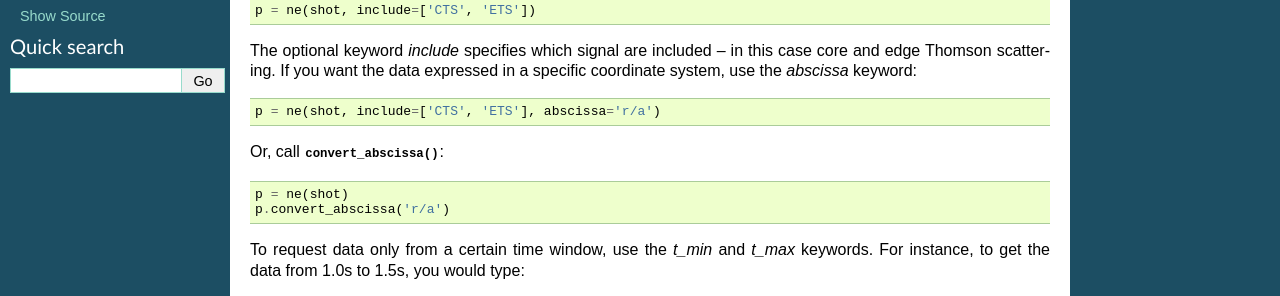
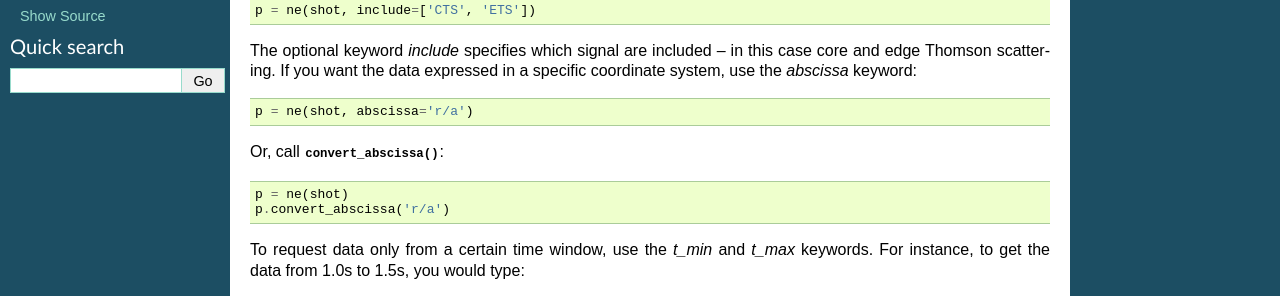
Before and after one commit to markchil/profiletools, a Sphinx documentation site: the page built from docs/source/cmoddata.rst, in a window 1280 px wide. Shown: the part 296-592 px from the top of the page. Built offline with Sphinx 7.4.7, drawn with Linux system fonts in a browser that asks for light colours; formulas are drawn with MathJax 3.

Commit message:
Fix mistake.

```diff
--- a/docs/source/cmoddata.rst
+++ b/docs/source/cmoddata.rst
@@ -20,7 +20,7 @@ The optional keyword `include` specifies which signal are included -- in this
 case core and edge Thomson scattering. If you want the data expressed in a
 specific coordinate system, use the `abscissa` keyword::
 
-    p = ne(shot, include=['CTS', 'ETS'], abscissa='r/a')
+    p = ne(shot, abscissa='r/a')
 
 Or, call :py:meth:`~profiletools.CMod.BivariatePlasmaProfile.convert_abscissa`::
 
```
